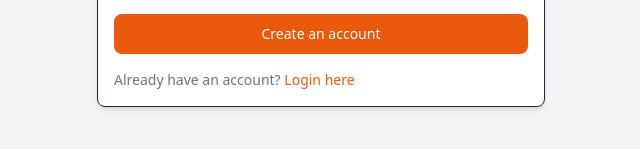
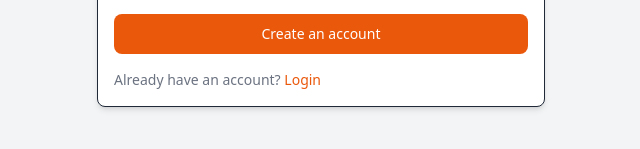
Before and after one commit to bad-Al-code/TailwindCSSComponents, a React (Vite) app: page / in a window 1280 px wide. Shown: the part 531-680 px from the top of the page, without its empty margins (319-959 px from the left). Built offline with nearby package versions, Linux system fonts and the light colour scheme.

Commit message:
refactor: Rename LoginPromt to AuthPrompt for cinsistency in authentication prompt

```diff
--- a/src/components/PasswordStrengthProgressBar.tsx
+++ b/src/components/PasswordStrengthProgressBar.tsx
@@ -98,6 +98,7 @@ const PasswordStrengthMeter: React.FC = () => {
         </div>
 
         <ul className="mt-4 text-sm text-gray-300">
+          gin
           {requirements.map((req, index) => (
             <li key={index} className="flex items-center">
               <span
--- a/src/components/forms/LoginPrompt.tsx
+++ b/src/components/forms/AuthPrompt.tsx
@@ -1,23 +1,29 @@
 import React from "react";
 
-interface LoginPromptProps {
-  onLoginClick: () => void;
+interface AuthPromptProps {
+  actionText: string;
+  promptText: string;
+  onActionClick: () => void;
 }
 
-const LoginPrompt: React.FC<LoginPromptProps> = ({ onLoginClick }) => {
+const AuthPrompt: React.FC<AuthPromptProps> = ({
+  actionText,
+  promptText,
+  onActionClick,
+}) => {
   return (
     <div className="flex justify-start  mt-4">
       <p className="text-sm font-light text-gray-500 dark:text-gray-400">
-        Already have an account?{" "}
+        {promptText}{" "}
         <button
-          onClick={onLoginClick}
+          onClick={onActionClick}
           className="font-medium text-primary-600 hover:underline dark:text-primary-500 focus:outline-none"
         >
-          Login here
+          {actionText}
         </button>
       </p>
     </div>
   );
 };
 
-export default LoginPrompt;
+export default AuthPrompt;
--- a/src/pages/SignupPage.tsx
+++ b/src/pages/SignupPage.tsx
@@ -4,9 +4,9 @@ import Button from "../components/Button";
 import FormWrapper from "../components/forms/FormWrapper";
 import Checkbox from "../components/Checkbox";
 import PasswordStrengthMeter from "../components/PasswordStrengthProgressBar";
-import LoginPrompt from "../components/forms/LoginPrompt";
+import AuthPrompt from "../components/forms/AuthPrompt";
 
-const SignUpFormPage: React.FC = () => {
+const SignupPage: React.FC = () => {
   const [formData, setFormData] = useState({
     email: "",
     name: "",
@@ -82,10 +82,15 @@ const SignUpFormPage: React.FC = () => {
           fullWidth
           className="mt-4"
         />
-        <LoginPrompt onLoginClick={handleLoginClick} />
+
+        <AuthPrompt
+          actionText="Login"
+          onActionClick={handleLoginClick}
+          promptText="Already have an account?"
+        />
       </form>
     </FormWrapper>
   );
 };
 
-export default SignUpFormPage;
+export default SignupPage;
```
